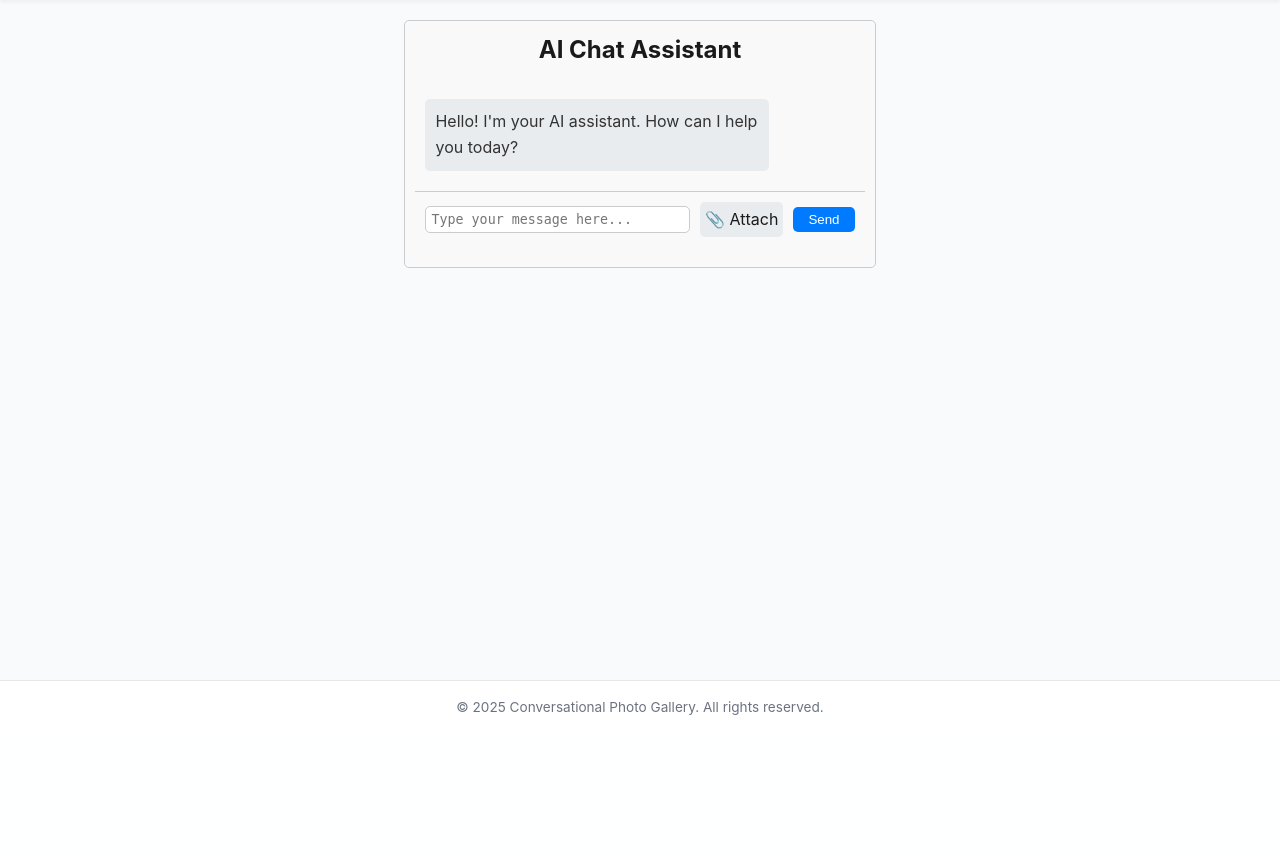
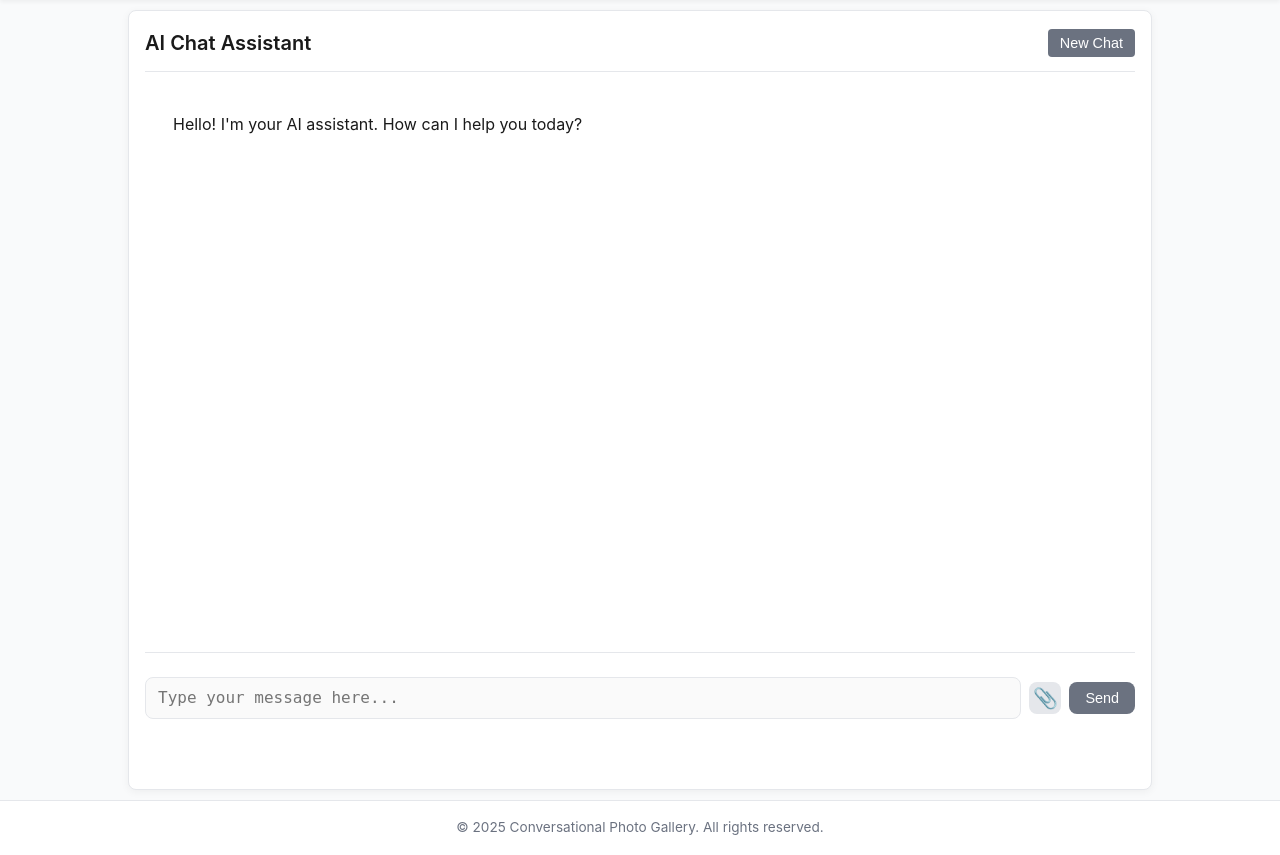
Before and after one commit to pritamgold/Conversational-Memory-Bot, a FastAPI app: page /chat/ in a window 1280 px wide. Shown: the part 65-920 px from the top of the page. Before the commit the page ends 780 px from the top, so only its background shows below. Run offline with FastAPI, Linux system fonts and the light colour scheme.

Commit message:
update(chat interface): Update and refactor chat interface - Update chatbot design and separate css js file.
Refs: #556308 #556307 #556306

```diff
--- /dev/null
+++ b/conversational_photo_gallery/static/css/chat.css
@@ -0,0 +1,192 @@
+.chat-container {
+    width: 80%;
+    margin: 10px auto; /* Reduced margin for tighter layout */
+    border: 1px solid #e5e7eb;
+    border-radius: 8px;
+    padding: 16px;
+    background-color: #ffffff;
+    box-shadow: 0 2px 8px rgba(0, 0, 0, 0.05);
+    height: calc(100vh - 20px); /* Adjusted for smaller margin */
+    display: flex;
+    flex-direction: column;
+}
+
+/* Chat Header */
+.chat-header {
+    display: flex;
+    justify-content: space-between;
+    align-items: center;
+    padding-bottom: 12px;
+    border-bottom: 1px solid #e5e7eb;
+}
+
+.chat-header h2 {
+    font-size: 1.25rem;
+    font-weight: 600;
+    color: #1a1a1a;
+}
+
+.new-chat-button {
+    background-color: #6b7280;
+    color: #ffffff;
+    padding: 6px 12px;
+    border: none;
+    border-radius: 4px;
+    cursor: pointer;
+    font-size: 0.9rem;
+}
+
+.new-chat-button:hover {
+    background-color: #4b5563;
+}
+
+/* Chat Messages */
+.chat-messages {
+    flex-grow: 1;
+    overflow-y: auto;
+    padding: 16px;
+}
+
+.message {
+    margin: 12px 0;
+    padding: 12px;
+    border-radius: 8px;
+    max-width: 75%;
+    font-family: Inter, sans-serif;
+    font-size: 16px;
+    line-height: 1.5;
+    position: relative;
+}
+
+.user-message {
+    background-color: #d1d5db;
+    color: #1a1a1a;
+    margin-left: auto;
+    text-align: right;
+    box-shadow: 0 2px 8px rgba(0, 0, 0, 0.1); /* Shadow scales with message size */
+}
+
+.bot-message {
+    color: #1a1a1a;
+    background: none;
+}
+
+.image-message img {
+    max-width: 120px; /* Small size for bot-response images */
+    height: auto;
+    border-radius: 8px;
+    margin-top: 8px;
+    cursor: pointer;
+}
+
+/* Chat Input */
+.chat-input {
+    position: sticky;
+    bottom: 0;
+    padding: 16px 0;
+    background-color: #ffffff;
+    border-top: 1px solid #e5e7eb;
+}
+
+.input-row {
+    display: flex;
+    align-items: center;
+    gap: 8px;
+}
+
+.message-input {
+    flex-grow: 1;
+    resize: none;
+    padding: 8px 12px;
+    border-radius: 8px;
+    border: 1px solid #e5e7eb;
+    font-size: 1rem;
+    line-height: 1.5;
+    outline: none;
+    overflow-y: hidden;
+    background-color: #fafafa;
+}
+
+.message-input:focus {
+    border-color: #6b7280;
+    box-shadow: 0 0 0 2px rgba(107, 114, 128, 0.2);
+}
+
+.file-label {
+    cursor: pointer;
+    padding: 8px;
+    background-color: #e5e7eb;
+    border-radius: 8px;
+    font-size: 1rem; /* Smaller, professional size */
+    display: flex;
+    align-items: center;
+    justify-content: center;
+    width: 32px; /* Fixed width for consistency */
+    height: 32px; /* Fixed height for consistency */
+}
+
+.file-label::before {
+    content: "📎"; /* Professional paperclip */
+    font-size: 1.25rem;
+}
+
+.file-input {
+    display: none;
+}
+
+.send-button {
+    padding: 8px 16px; /* Increased padding for text button */
+    background-color: #6b7280;
+    color: #ffffff;
+    border: none;
+    border-radius: 8px;
+    cursor: pointer;
+    font-size: 0.9rem;
+    font-weight: 500;
+}
+
+.send-button:hover {
+    background-color: #4b5563;
+}
+
+.image-preview {
+    margin-bottom: 8px; /* Position above input */
+}
+
+.image-preview img {
+    max-width: 120px; /* Small size for preview */
+    border-radius: 8px;
+}
+
+/* Loading Indicator */
+.loading {
+    display: flex;
+    justify-content: center;
+    padding: 16px;
+}
+
+.spinner {
+    border: 4px solid #e5e7eb;
+    border-top: 4px solid #6b7280;
+    border-radius: 50%;
+    width: 24px;
+    height: 24px;
+    animation: spin 1s linear infinite;
+}
+
+@keyframes spin {
+    0% { transform: rotate(0deg); }
+    100% { transform: rotate(360deg); }
+}
+
+/* Responsive Design */
+@media (max-width: 768px) {
+    .chat-container {
+        width: 90%;
+        margin: 5px auto; /* Further reduced margin on mobile */
+        padding: 12px;
+    }
+    .chat-messages {
+        max-height: none;
+    }
+}
--- /dev/null
+++ b/conversational_photo_gallery/static/js/chat.js
@@ -0,0 +1,116 @@
+document.addEventListener("DOMContentLoaded", () => {
+    const chatForm = document.getElementById("chat-form");
+    const messageInput = document.getElementById("message-input");
+    const fileInput = document.getElementById("file-input");
+    const chatMessages = document.getElementById("chat-messages");
+    const imagePreview = document.getElementById("image-preview");
+    const newChatButton = document.getElementById("new-chat-button");
+
+    // Auto-resize textarea
+    messageInput.addEventListener("input", () => {
+        messageInput.style.height = "auto";
+        messageInput.style.height = `${messageInput.scrollHeight}px`;
+    });
+
+    // Send with Enter key
+    messageInput.addEventListener("keydown", (e) => {
+        if (e.key === "Enter" && !e.shiftKey) {
+            e.preventDefault();
+            chatForm.dispatchEvent(new Event("submit"));
+        }
+    });
+
+    // Preview uploaded image
+    fileInput.addEventListener("change", () => {
+        imagePreview.innerHTML = "";
+        if (fileInput.files.length > 0) {
+            const file = fileInput.files[0];
+            const img = document.createElement("img");
+            img.src = URL.createObjectURL(file);
+            imagePreview.appendChild(img);
+        }
+    });
+
+    // Handle form submission
+    chatForm.addEventListener("submit", async (e) => {
+        e.preventDefault();
+        const message = messageInput.value.trim();
+        const file = fileInput.files[0];
+        if (!message && !file) return;
+
+        // Display user message
+        const userMessage = document.createElement("div");
+        userMessage.classList.add("message", "user-message");
+        if (message) userMessage.textContent = message;
+        if (file) {
+            const img = document.createElement("img");
+            img.src = URL.createObjectURL(file);
+            userMessage.appendChild(img);
+        }
+        chatMessages.appendChild(userMessage);
+
+        // Clear inputs
+        messageInput.value = "";
+        fileInput.value = "";
+        imagePreview.innerHTML = "";
+        chatMessages.scrollTop = chatMessages.scrollHeight;
+
+        // Show loading indicator
+        const loadingDiv = document.createElement("div");
+        loadingDiv.classList.add("loading");
+        loadingDiv.innerHTML = '<div class="spinner"></div>';
+        chatMessages.appendChild(loadingDiv);
+
+        try {
+            const formData = new FormData();
+            if (message) formData.append("query", message);
+            if (file) formData.append("image", file);
+
+            const response = await fetch("/chat", {
+                method: "POST",
+                body: formData,
+            });
+
+            if (!response.ok) throw new Error("Network error");
+            const data = await response.json();
+
+            // Remove loading indicator
+            chatMessages.removeChild(loadingDiv);
+
+            // Display bot response with Markdown and images
+            const botMessage = document.createElement("div");
+            botMessage.classList.add("message", "bot-message");
+            botMessage.innerHTML = marked.parse(data.response || "");
+            if (data.images && data.images.length > 0) {
+                const imageContainer = document.createElement("div");
+                imageContainer.classList.add("image-message");
+                data.images.forEach((url) => {
+                    const img = document.createElement("img");
+                    img.src = url;
+                    img.onclick = () => window.open(`/gallery/${url.split('/').pop()}`, '_blank');
+                    imageContainer.appendChild(img);
+                });
+                botMessage.appendChild(imageContainer);
+            }
+            chatMessages.appendChild(botMessage);
+
+            // Scroll to bottom
+            chatMessages.scrollTop = chatMessages.scrollHeight;
+        } catch (error) {
+            chatMessages.removeChild(loadingDiv);
+            const errorMessage = document.createElement("div");
+            errorMessage.classList.add("message", "bot-message");
+            errorMessage.textContent = "Sorry, something went wrong.";
+            chatMessages.appendChild(errorMessage);
+        }
+    });
+
+    // New Chat button
+    newChatButton.addEventListener("click", () => {
+        chatMessages.innerHTML = `
+            <div class="message bot-message">
+                Hello! I'm your AI assistant. How can I help you today?
+            </div>
+        `;
+    });
+});
--- a/conversational_photo_gallery/templates/chat.html
+++ b/conversational_photo_gallery/templates/chat.html
@@ -3,10 +3,10 @@
 <div class="chat-container">
     <div class="chat-header">
         <h2>AI Chat Assistant</h2>
+        <button id="new-chat-button" class="new-chat-button">New Chat</button>
     </div>
 
     <div class="chat-messages" id="chat-messages">
-        <!-- Initial Message -->
         <div class="message bot-message">
             Hello! I'm your AI assistant. How can I help you today?
         </div>
@@ -14,6 +14,7 @@
 
     <div class="chat-input">
         <form class="input-form" id="chat-form">
+            <div id="image-preview" class="image-preview"></div>
             <div class="input-row">
                 <textarea
                     class="message-input"
@@ -21,203 +22,15 @@
                     placeholder="Type your message here..."
                     rows="1"
                 ></textarea>
-                <label for="file-input" class="file-label">📎 Attach</label>
+                <label for="file-input" class="file-label"></label>
                 <input type="file" id="file-input" class="file-input" accept="image/*">
                 <button type="submit" class="send-button">Send</button>
             </div>
-            <div id="image-preview" class="image-preview"></div>
         </form>
     </div>
 </div>
 
-<style>
-    .chat-container {
-        max-width: 800px;
-        margin: 20px auto;
-        border: 1px solid #ccc;
-        border-radius: 5px;
-        padding: 10px;
-        background-color: #f9f9f9;
-    }
-    .chat-header {
-        text-align: center;
-        padding-bottom: 10px;
-    }
-    .chat-messages {
-        max-height: 400px;
-        overflow-y: auto;
-        padding: 10px;
-    }
-    .message {
-        margin: 10px 0;
-        padding: 10px;
-        border-radius: 5px;
-        max-width: 80%;
-    }
-    .user-message {
-        background-color: #007bff;
-        color: white;
-        margin-left: auto;
-    }
-    .bot-message {
-        background-color: #e9ecef;
-        color: #333;
-    }
-    .image-message {
-        padding: 5px;
-    }
-    .image-message img {
-        max-width: 100%;
-        height: auto;
-        border-radius: 5px;
-        margin-top: 5px;
-    }
-    .chat-input {
-        padding: 10px;
-        border-top: 1px solid #ccc;
-    }
-    .input-form {
-        display: flex;
-        flex-direction: column;
-    }
-    .input-row {
-        display: flex;
-        align-items: center;
-        gap: 10px;
-    }
-    .message-input {
-        flex-grow: 1;
-        resize: none;
-        padding: 5px;
-        border-radius: 5px;
-        border: 1px solid #ccc;
-    }
-    .file-label {
-        cursor: pointer;
-        padding: 5px;
-        background-color: #e9ecef;
-        border-radius: 5px;
-    }
-    .file-input {
-        display: none;
-    }
-    .send-button {
-        padding: 5px 15px;
-        background-color: #007bff;
-        color: white;
-        border: none;
-        border-radius: 5px;
-        cursor: pointer;
-    }
-    .send-button:hover {
-        background-color: #0056b3;
-    }
-    .image-preview {
-        margin-top: 10px;
-    }
-    .image-preview img {
-        max-width: 100px;
-        border-radius: 5px;
-    }
-</style>
-
-<script>
-    document.addEventListener('DOMContentLoaded', () => {
-        const chatForm = document.getElementById('chat-form');
-        const messageInput = document.getElementById('message-input');
-        const fileInput = document.getElementById('file-input');
-        const chatMessages = document.getElementById('chat-messages');
-        const imagePreview = document.getElementById('image-preview');
-
-        // Preview uploaded image
-        fileInput.addEventListener('change', () => {
-            imagePreview.innerHTML = '';
-            if (fileInput.files.length > 0) {
-                const file = fileInput.files[0];
-                const img = document.createElement('img');
-                img.src = URL.createObjectURL(file);
-                imagePreview.appendChild(img);
-            }
-        });
-
-        // Handle form submission
-        chatForm.addEventListener('submit', async (e) => {
-            e.preventDefault();
-
-            // Create FormData for text and/or image
-            const formData = new FormData();
-            const message = messageInput.value.trim();
-            if (message) {
-                formData.append('query', message);
-            }
-            if (fileInput.files.length > 0) {
-                formData.append('image', fileInput.files[0]);
-            }
-
-            if (!message && fileInput.files.length === 0) {
-                return; // Nothing to send
-            }
-
-            // Display user message
-            if (message) {
-                const userMessage = document.createElement('div');
-                userMessage.classList.add('message', 'user-message');
-                userMessage.textContent = message;
-                chatMessages.appendChild(userMessage);
-            }
-
-            // Send request to /chat endpoint
-            try {
-                const response = await fetch('/chat', {
-                    method: 'POST',
-                    body: formData
-                });
-
-                if (!response.ok) {
-                    throw new Error(`HTTP error! status: ${response.status}`);
-                }
-
-                const data = await response.json();
-
-                // Display bot response
-                const botMessage = document.createElement('div');
-                botMessage.classList.add('message', 'bot-message');
-                botMessage.textContent = data.response;
-                chatMessages.appendChild(botMessage);
-
-                // Display images if present
-                if (data.images && data.images.length > 0) {
-                    const imageContainer = document.createElement('div');
-                    imageContainer.classList.add('message', 'image-message');
-                    data.images.forEach(url => {
-                        const img = document.createElement('img');
-                        img.src = url;
-                        imageContainer.appendChild(img);
-                    });
-                    chatMessages.appendChild(imageContainer);
-                }
-
-                // Scroll to bottom
-                chatMessages.scrollTop = chatMessages.scrollHeight;
-
-                // Clear inputs
-                messageInput.value = '';
-                fileInput.value = '';
-                imagePreview.innerHTML = '';
-            } catch (error) {
-                console.error('Error:', error);
-                const errorMessage = document.createElement('div');
-                errorMessage.classList.add('message', 'bot-message');
-                errorMessage.textContent = 'Sorry, something went wrong.';
-                chatMessages.appendChild(errorMessage);
-            }
-        });
-
-        // Auto-resize textarea
-        messageInput.addEventListener('input', () => {
-            messageInput.style.height = 'auto';
-            messageInput.style.height = `${messageInput.scrollHeight}px`;
-        });
-    });
-</script>
+<script src="https://cdn.jsdelivr.net/npm/marked/marked.min.js"></script>
+<link rel="stylesheet" href="/static/css/chat.css">
+<script src="/static/js/chat.js"></script>
 {% endblock %}
```
